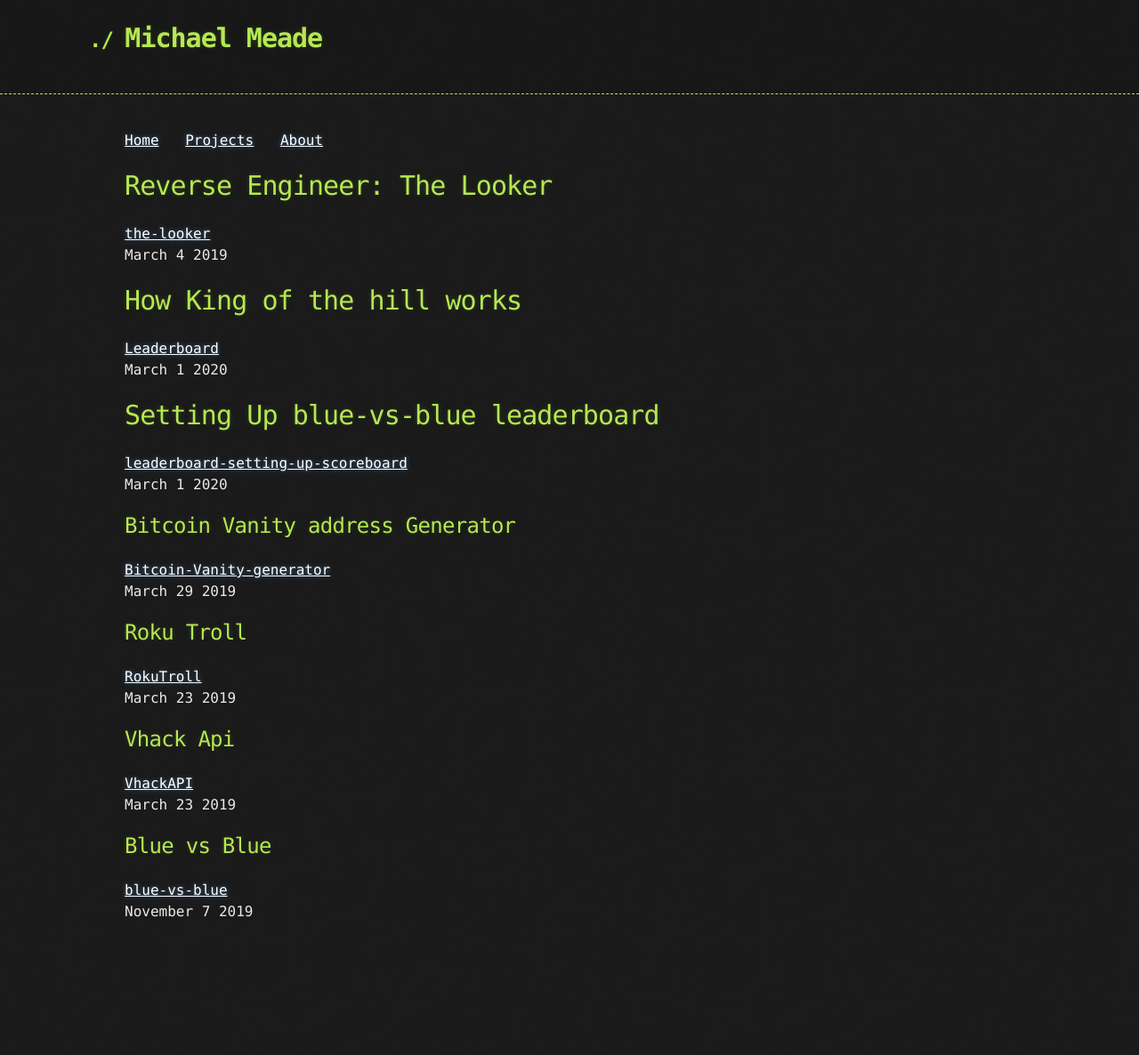
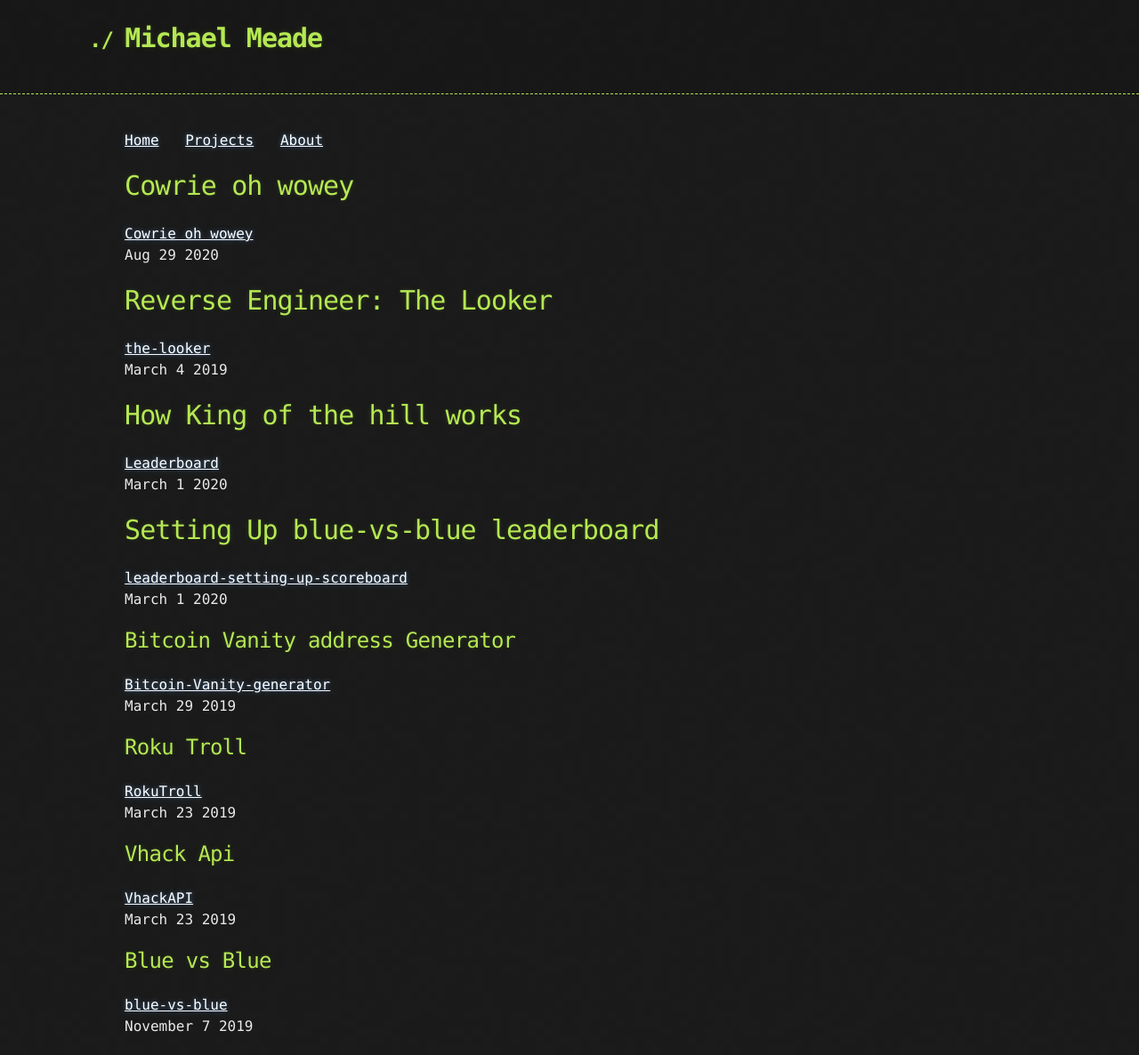
Before and after one commit to Michael-Meade/MinerFind, a Jekyll site: the page built from Projects.md, in a window 1280 px wide. Shown: the whole page at 89% size. Built offline with Jekyll 4.4.1, drawn with Linux system fonts in a browser that asks for light colours; our own code applies the rules of GitHub Pages for plain Markdown files; the repository's description, which GitHub fills in, is left out; before the commit the page ends 1057 px from its top, so only the background shows below that.

Commit message:
Update Projects.md

```diff
--- a/Projects.md
+++ b/Projects.md
@@ -1,3 +1,7 @@
+# Cowrie oh wowey
+[Cowrie oh wowey](./Projects/cowrie_log.md)<br>
+Aug 29 2020
+
 # Reverse Engineer: The Looker
 [the-looker](./Projects/The-Looker.md)<br>
 March 4 2019
```
